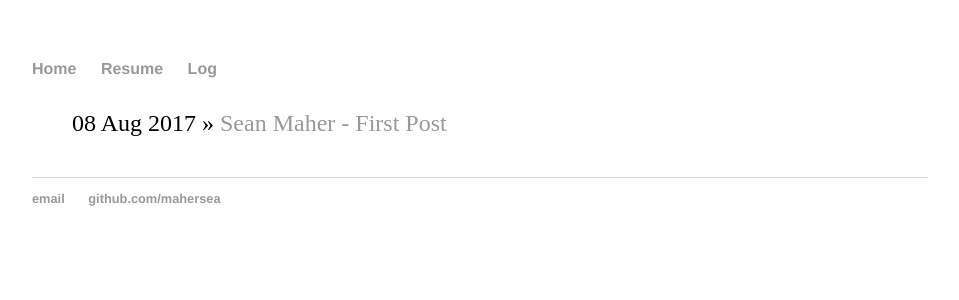
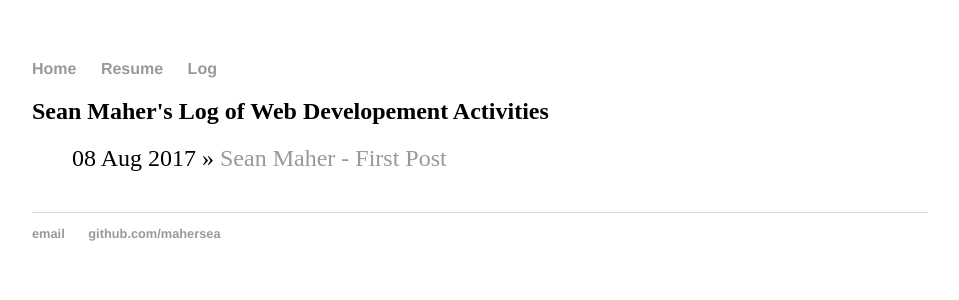
Before and after one commit to sean-maher/mahersea.github.io, a Jekyll site: the page built from blog/index.html, in a window 1280 px wide. Shown: the top 300 px of the page, without its empty margins (160-1119 px from the left). Built offline with Jekyll 4.4.1, drawn with Linux system fonts in a browser that asks for light colours; Markdown is read by kramdown in place of the engine named in the settings; part of the change alters nothing that is shown.

Commit message:
Update index.html

```diff
--- a/blog/index.html
+++ b/blog/index.html
@@ -1,8 +1,8 @@
 ---
-layout: blog
-sm_title: Sean Maher's Log of Web Developement Activities
+layout: default
+title: Sean Maher's Log of Web Developement Activities
 ---
-	<h1>{{ page.title }}</h1>
+	<h2>{{ page.title }}</h2>
 	<ul class="posts">
 
 	  {% for post in site.posts %}
```
